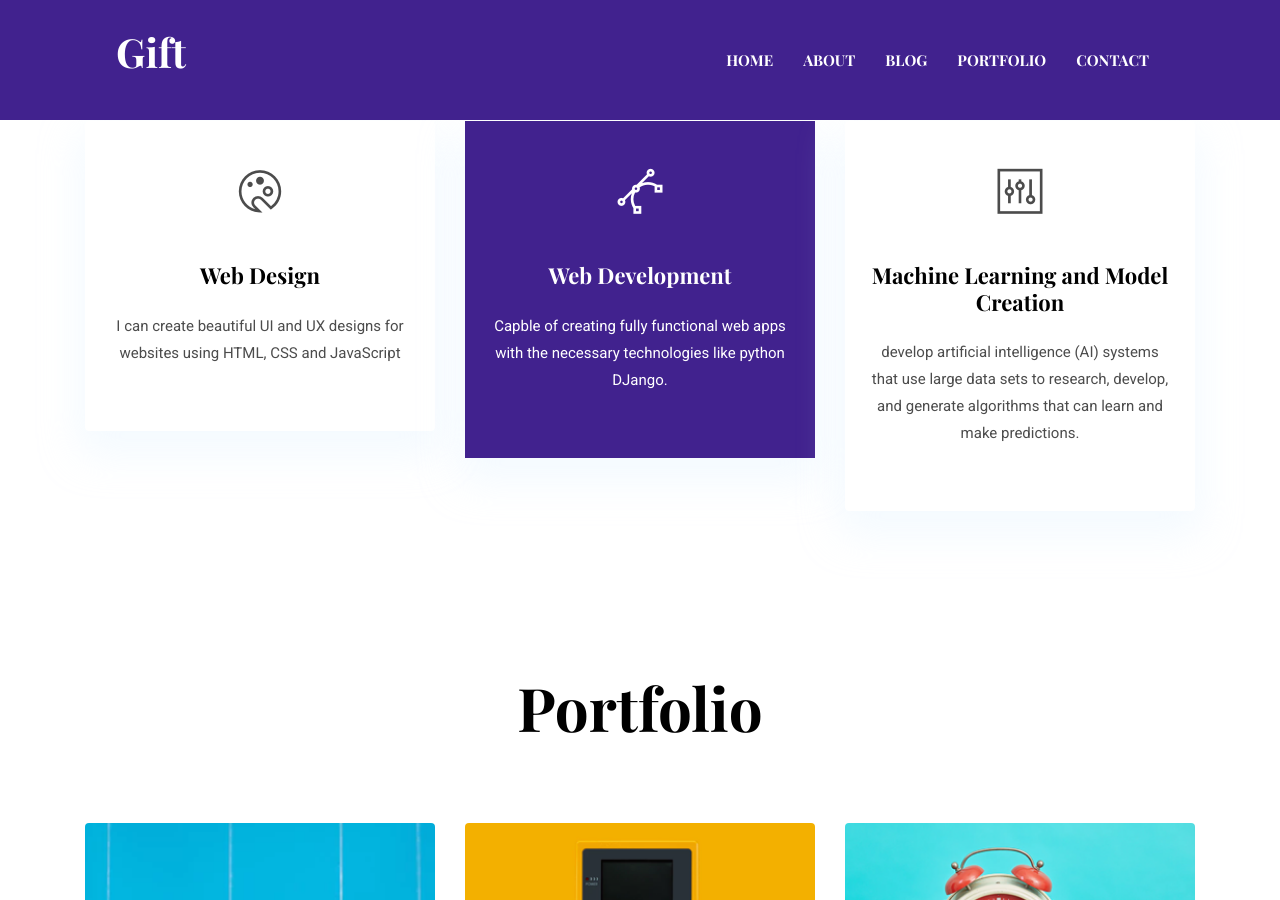
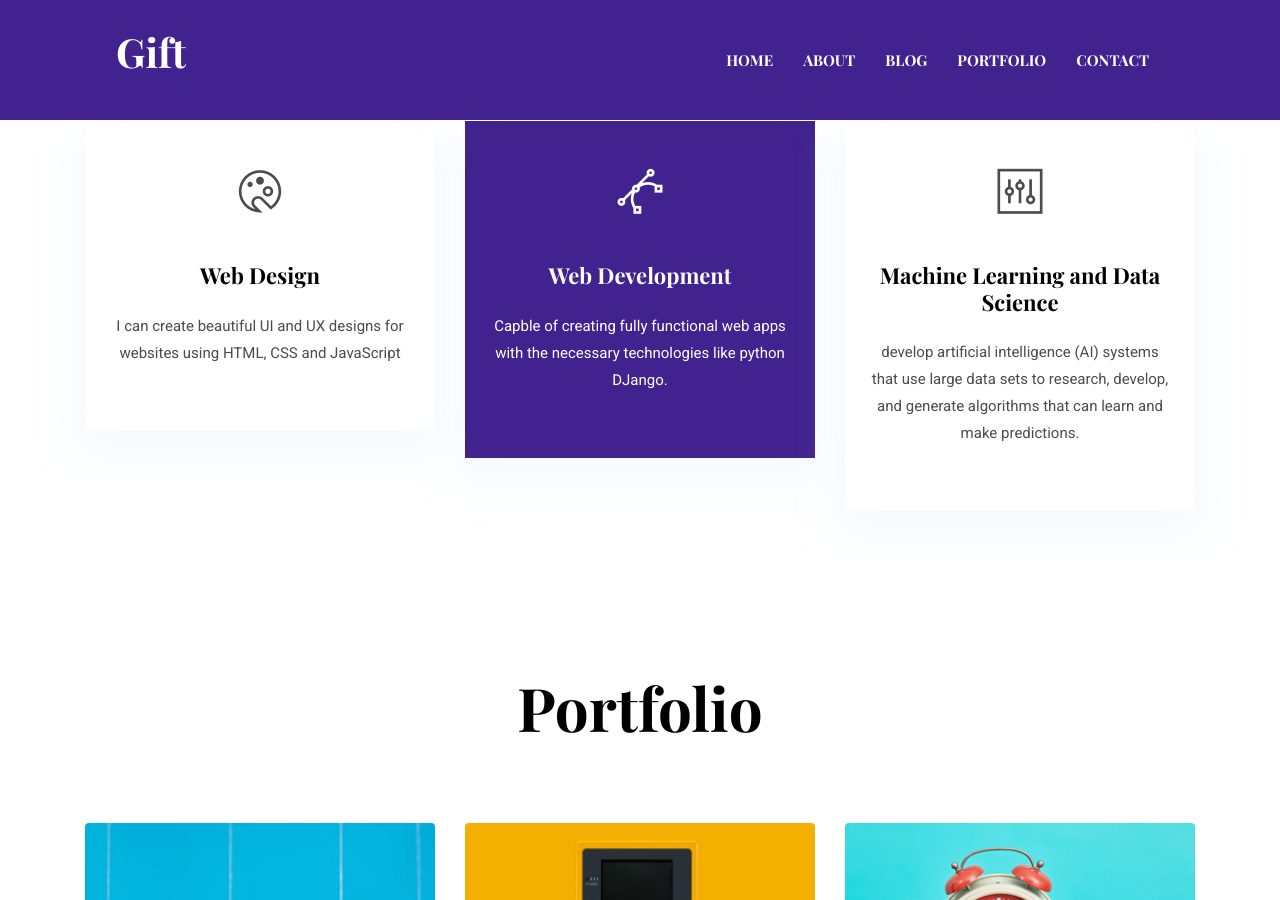
Before and after one commit to gift-exe/gift-exe.github.io, a Jekyll site: the page built from index.html, in a window 1280 px wide and 900 px high, scrolled down 2984 px. Built offline with Jekyll 4.4.1, drawn with Linux system fonts in a browser that asks for light colours.

Commit message:
Update
more

```diff
--- a/_data/settings.yml
+++ b/_data/settings.yml
@@ -140,7 +140,7 @@ services:
     active: true # Add true to select section
   }
 - {
-    name: Machine Learning and Model Creation,
+    name: Machine Learning and Data Science,
     icon: ti-panel,
     description: 'develop artificial intelligence (AI) systems that use large data sets to research, develop, and generate algorithms that can learn and make predictions.',
     active: #Add true to select section
```
